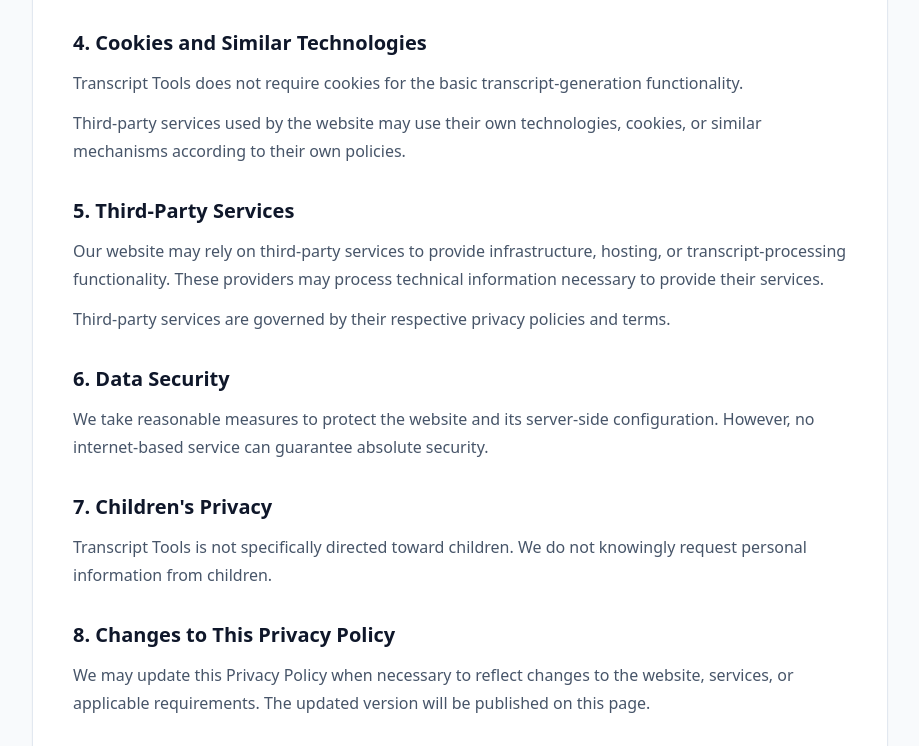
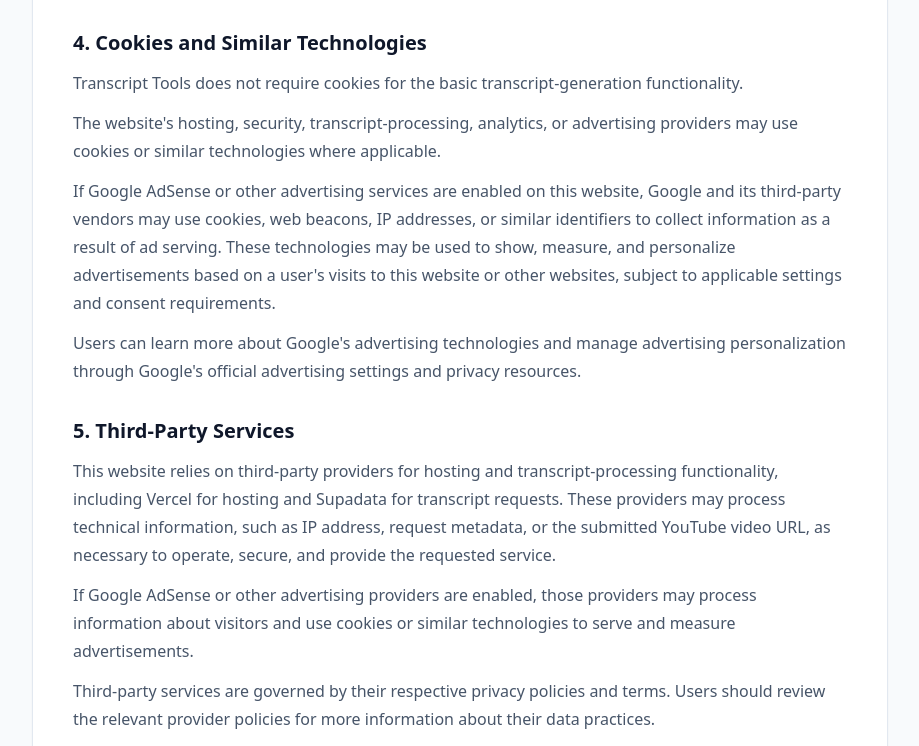
Before and after one commit to razajeeshan70-del/youtube-transcript-tool, a website: page privacy.html in a window 1280 px wide. Shown: the part 789-1535 px from the top of the page, without its empty margins (180-1099 px from the left). Drawn offline with nearby package versions, Linux system fonts and the light colour scheme.

Commit message:
Update privacy.html
Update Privacy Policy Sections 4 and 5

```diff
--- a/privacy.html
+++ b/privacy.html
@@ -107,7 +107,6 @@
           </p>
         </section>
 
-
 <section>
   <h2 class="text-xl font-bold text-slate-900 mb-3">
     4. Cookies and Similar Technologies
@@ -119,17 +118,58 @@
   </p>
 
   <p class="mt-3">
-            Third-party services used by the website may use their own
-            technologies, cookies, or similar mechanisms according to their
-            own policies.
+    The website's hosting, security, transcript-processing,
+    analytics, or advertising providers may use cookies or
+    similar technologies where applicable.
+  </p>
+
+  <p class="mt-3">
+    If Google AdSense or other advertising services are enabled
+    on this website, Google and its third-party vendors may use
+    cookies, web beacons, IP addresses, or similar identifiers
+    to collect information as a result of ad serving. These
+    technologies may be used to show, measure, and personalize
+    advertisements based on a user's visits to this website or
+    other websites, subject to applicable settings and consent
+    requirements.
+  </p>
+
+  <p class="mt-3">
+    Users can learn more about Google's advertising technologies
+    and manage advertising personalization through Google's
+    official advertising settings and privacy resources.
   </p>
 </section>
-
 
 <section>
   <h2 class="text-xl font-bold text-slate-900 mb-3">
     5. Third-Party Services
   </h2>
+
+  <p>
+    This website relies on third-party providers for hosting
+    and transcript-processing functionality, including Vercel
+    for hosting and Supadata for transcript requests. These
+    providers may process technical information, such as IP
+    address, request metadata, or the submitted YouTube video
+    URL, as necessary to operate, secure, and provide the
+    requested service.
+  </p>
+
+  <p class="mt-3">
+    If Google AdSense or other advertising providers are enabled,
+    those providers may process information about visitors and
+    use cookies or similar technologies to serve and measure
+    advertisements.
+  </p>
+
+  <p class="mt-3">
+    Third-party services are governed by their respective
+    privacy policies and terms. Users should review the relevant
+    provider policies for more information about their data
+    practices.
+  </p>
+</section>
 
           <p>
             Our website may rely on third-party services to provide
```
Lines whose indentation alone changed are shown as unchanged.
